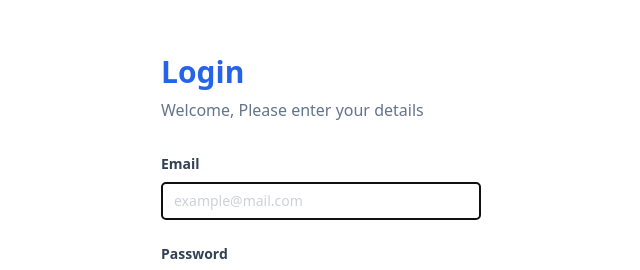
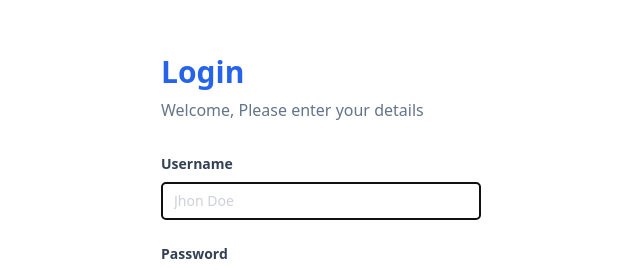
Before and after one commit to komarnetwork/my-react-app, a React (Vite) app: page /login in a window 1280 px wide. Shown: the part 166-436 px from the top of the page, without its empty margins (319-959 px from the left). Built offline with nearby package versions, Linux system fonts and the light colour scheme.

Commit message:
postData API login

```diff
--- a/package.json
+++ b/package.json
@@ -11,6 +11,7 @@
   },
   "dependencies": {
     "axios": "^1.7.6",
+    "jwt-decode": "^4.0.0",
     "react": "^18.3.1",
     "react-dom": "^18.3.1",
     "react-router-dom": "^6.26.1"
--- a/src/components/Fragments/FormLogin.jsx
+++ b/src/components/Fragments/FormLogin.jsx
@@ -1,30 +1,46 @@
-import { useEffect, useRef } from 'react';
+import { useEffect, useRef, useState } from 'react';
 import Button from '../Elements/Button';
 import InputForm from '../Elements/Input';
+import { login } from '../../services/auth.service';
 
 const FormLogin = () => {
   const handleLogin = (event) => {
     event.preventDefault();
-    localStorage.setItem('email', event.target.email.value);
-    localStorage.setItem('password', event.target.password.value);
-    window.location.href = '/products';
+    // localStorage.setItem('email', event.target.email.value);
+    // localStorage.setItem('password', event.target.password.value);
+    // window.location.href = '/products';
+    const data = {
+      username: event.target.username.value,
+      password: event.target.password.value,
+    };
+    login(data, (status, res) => {
+      if (status) {
+        localStorage.setItem('token', res);
+        window.location.href = '/products';
+      } else {
+        setLoginFailed(res.response.data);
+        console.log(res.response.data);
+      }
+    });
   };
 
-  const emailRef = useRef(null);
+  const [loginFailed, setLoginFailed] = useState('');
+
+  const usernameRef = useRef(null);
 
   useEffect(() => {
-    emailRef.current.focus();
+    usernameRef.current.focus();
   }, []);
 
   return (
     <form onSubmit={handleLogin}>
       <InputForm
-        label='Email'
-        id='email'
-        type='email'
-        placeholder='example@mail.com'
-        name='email'
-        ref={emailRef}
+        label='Username'
+        id='username'
+        type='text'
+        placeholder='Jhon Doe'
+        name='username'
+        ref={usernameRef}
       />
 
       <InputForm
@@ -37,6 +53,9 @@
       <Button className='bg-blue-600 w-full' type='submit'>
         Login
       </Button>
+      {loginFailed && (
+        <p className='text-red-500 text-center mt-3'>{loginFailed}</p>
+      )}
     </form>
   );
 };
--- a/src/pages/product.jsx
+++ b/src/pages/product.jsx
@@ -2,16 +2,25 @@
 import Button from '../components/Elements/Button';
 import CartProduct from '../components/Fragments/CardProduct';
 import { getProducts } from '../services/products.service';
-
-const email = localStorage.getItem('email');
+import { getUsername } from '../services/auth.service';
 
 const ProductsPage = () => {
   const [cart, setCart] = useState([]);
   const [totalPrice, setTotalPrice] = useState(0);
   const [products, setProducts] = useState([]);
+  const [username, setUsername] = useState('');
 
   useEffect(() => {
     setCart(JSON.parse(localStorage.getItem('cart')) || []);
+  }, []);
+
+  useEffect(() => {
+    const token = localStorage.getItem('token');
+    if (token) {
+      setUsername(getUsername(token));
+    } else {
+      window.location.href = '/login';
+    }
   }, []);
 
   useEffect(() => {
@@ -26,8 +35,7 @@
   }, [cart, products]);
 
   const handleLogout = () => {
-    localStorage.removeItem('email');
-    localStorage.removeItem('password');
+    localStorage.removeItem('token');
     window.location.href = '/login';
   };
 
@@ -68,7 +76,7 @@
   return (
     <>
       <div className='flex justify-end h-16 bg-blue-600 text-white items-center px-5'>
-        <p>{email}</p>
+        <p>{username}</p>
         <Button className='bg-black ml-5' onClick={handleLogout}>
           Logout
         </Button>
--- /dev/null
+++ b/src/services/auth.service.js
@@ -0,0 +1,18 @@
+import axios from 'axios';
+import { jwtDecode } from 'jwt-decode';
+
+export const login = (data, callback) => {
+  axios
+    .post('https://fakestoreapi.com/auth/login', data)
+    .then((res) => {
+      callback(true, res.data.token);
+    })
+    .catch((error) => {
+      callback(false, error);
+    });
+};
+
+export const getUsername = (token) => {
+  const decoded = jwtDecode(token);
+  return decoded.user;
+};
```
Also changed, not shown: 1 other file (tests, documents, lock files or other folders).
